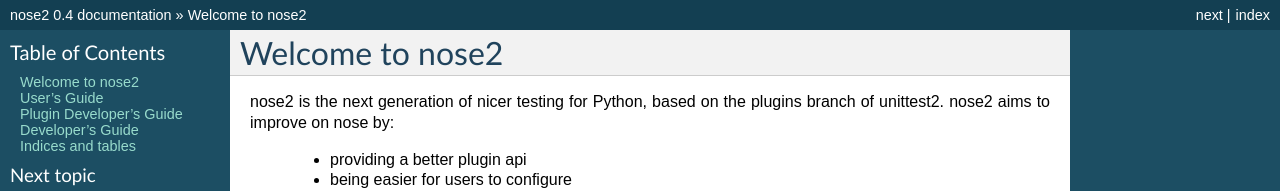
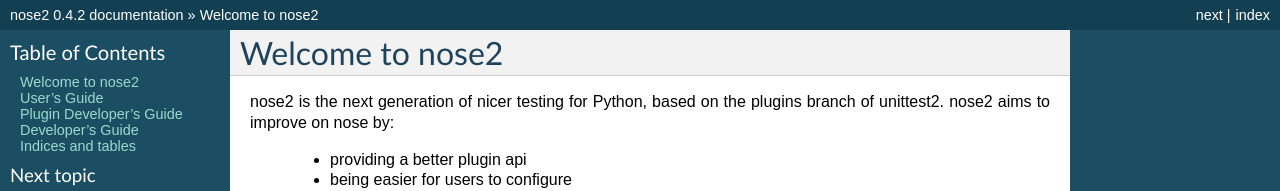
Before and after one commit to nose-devs/nose2, a Sphinx documentation site: the page built from docs/index.rst, in a window 1280 px wide. Shown: the top 191 px of the page. Built offline with Sphinx 7.4.7, drawn with Linux system fonts in a browser that asks for light colours; some of the changed text lies outside the part shown.

Commit message:
Bump doc version to 0.4.2

```diff
--- a/docs/conf.py
+++ b/docs/conf.py
@@ -51,7 +51,7 @@
 # The short X.Y version.
 version = '0.4'
 # The full version, including alpha/beta/rc tags.
-release = '0.4'
+release = '0.4.2'
 
 # The language for content autogenerated by Sphinx. Refer to documentation
 # for a list of supported languages.
```
